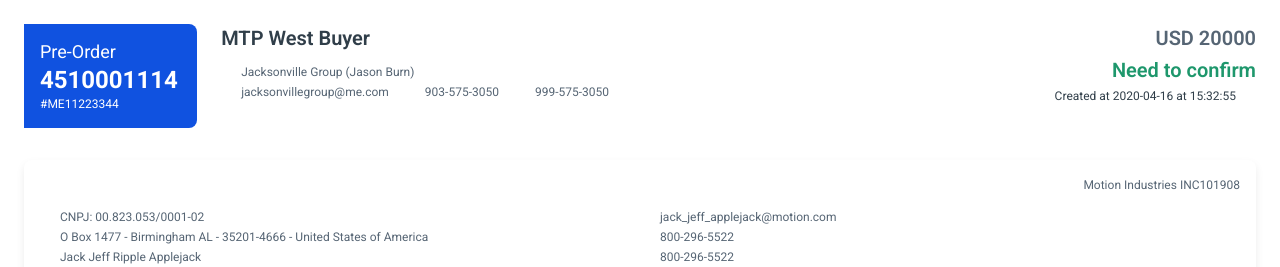
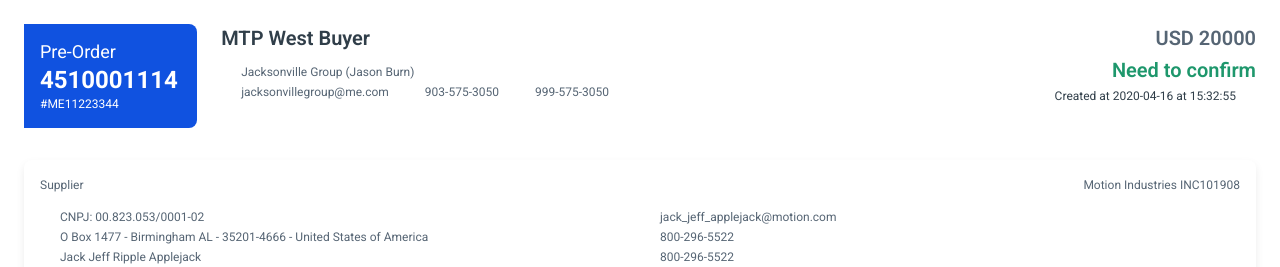
Before and after one commit to gustavonikov/me-front-challenge, a Vue app: page / in a window 1280 px wide. Shown: the top 267 px of the page. Built offline with nearby package versions, Linux system fonts and the light colour scheme.

Commit message:
fix: label info

```diff
--- a/src/components/CardBillingAddress.vue
+++ b/src/components/CardBillingAddress.vue
@@ -1,7 +1,7 @@
 <template>
   <div class="card-billing-address">
     <div class="card-billing-address-header">
-      <vText v-if="company.label">{{ companyLabel }}</vText>
+      <vText v-if="company.label">{{ company.label }}</vText>
 
       <div class="company-name-wrapper">
         <vText v-if="company.name">{{ company.name }}</vText>
```
